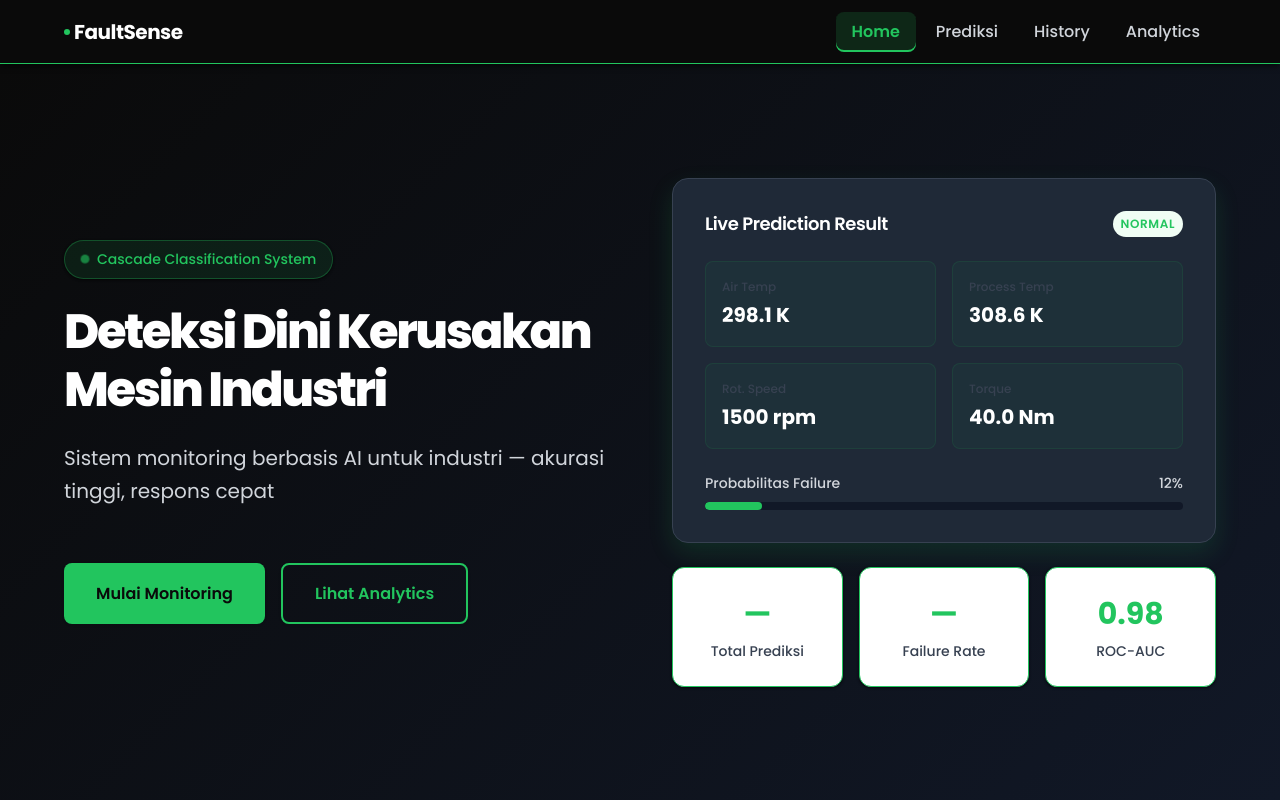
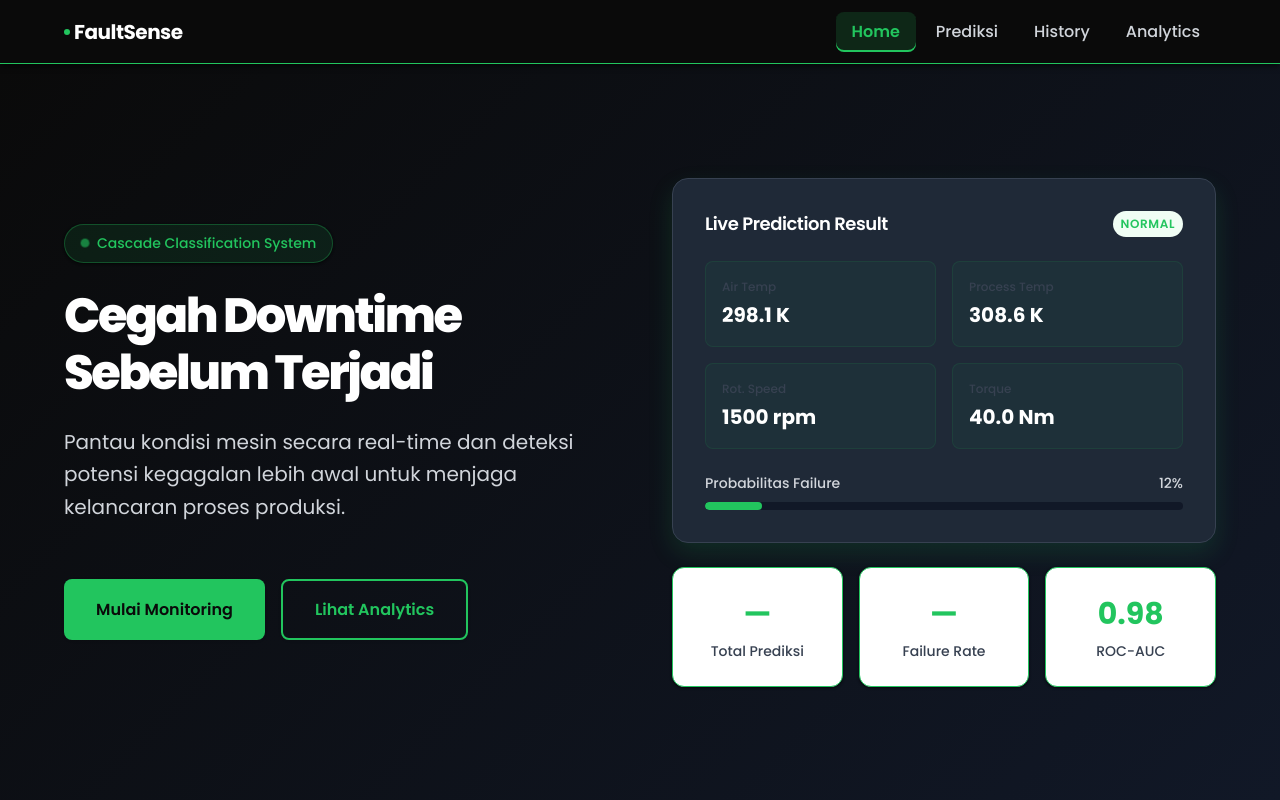
Before and after one commit to RandiBro234/FaultSense, a plain HTML site: page frontend/index.html in a window 1280 px wide. Shown: the top 800 px of the page. Drawn offline with nearby package versions, Linux system fonts and the light colour scheme.

Commit message:
Mengganti judul

```diff
--- a/frontend/index.html
+++ b/frontend/index.html
@@ -40,10 +40,10 @@
               Cascade Classification System
             </div>
             <h1 class="hero-title">
-              Deteksi Dini Kerusakan Mesin Industri
+              Cegah Downtime Sebelum Terjadi
             </h1>
             <p class="hero-subtitle">
-              Sistem monitoring berbasis AI untuk industri — akurasi tinggi, respons cepat
+              Pantau kondisi mesin secara real-time dan deteksi potensi kegagalan lebih awal untuk menjaga kelancaran proses produksi.
             </p>
             <div class="hero-actions">
               <button class="btn btn-primary btn-lg" data-tab="predict">
```
